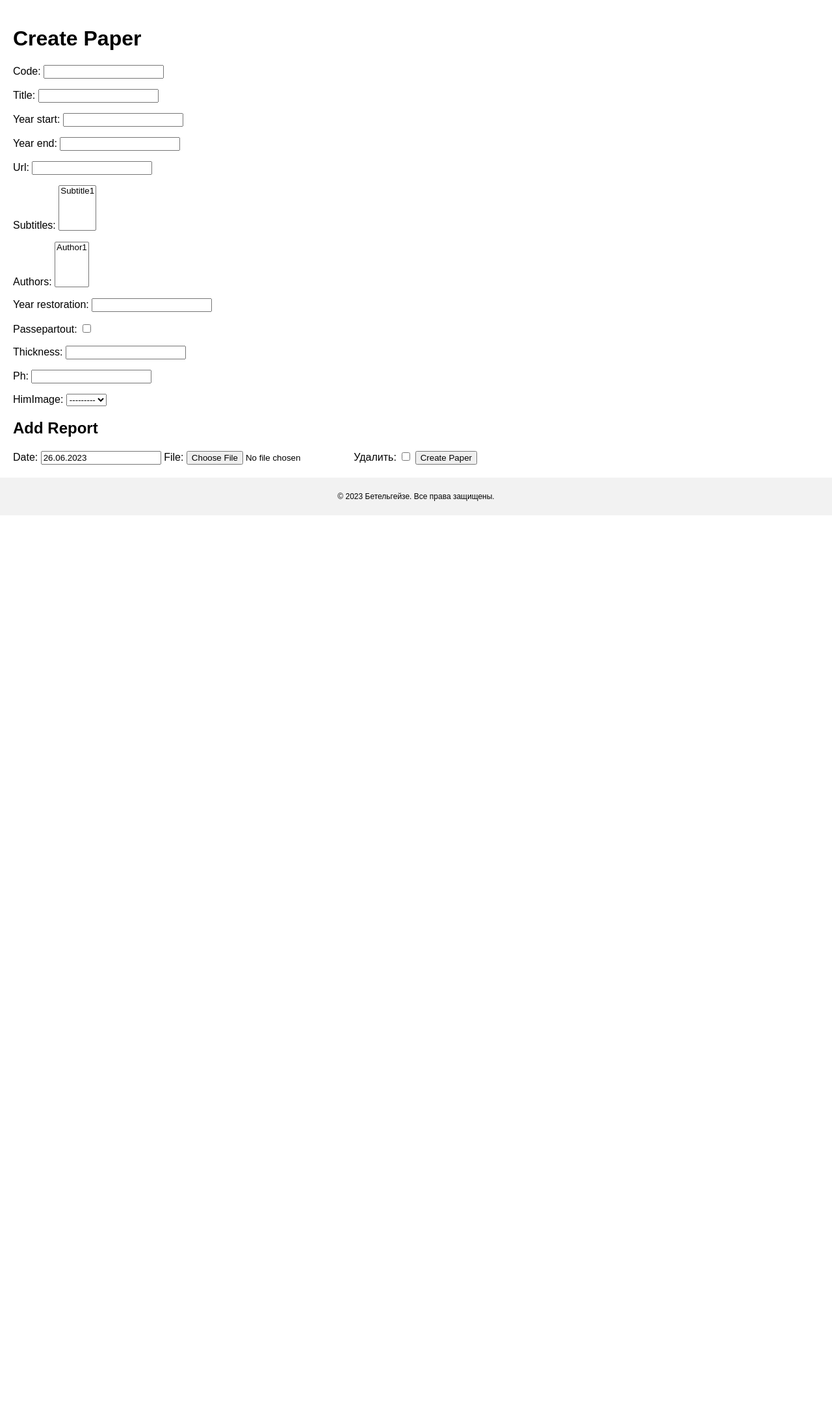
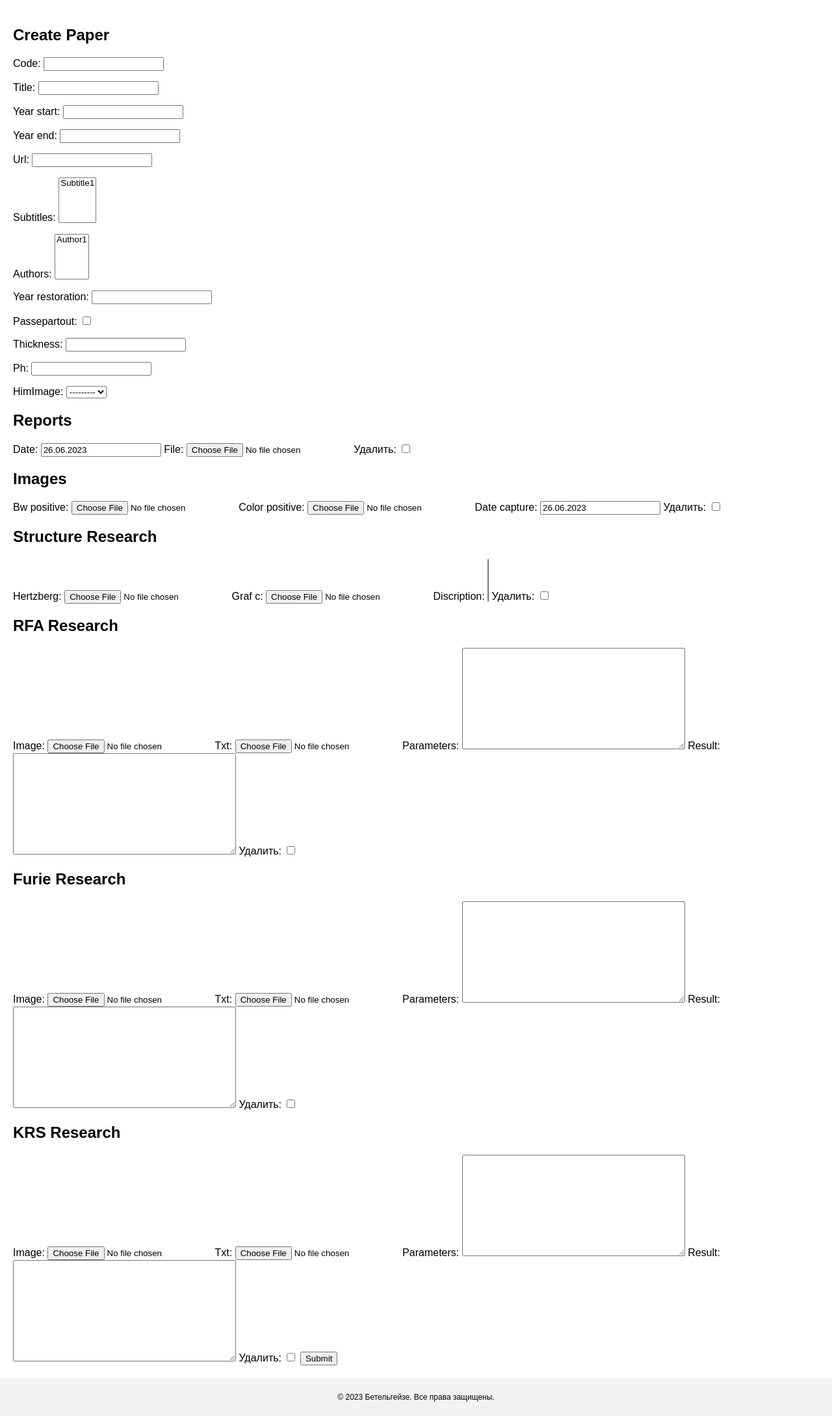
Before and after one commit to dedmamn/python, a Django app: page /addPaper in a window 1280 px wide. Shown: the part 68-2247 px from the top of the page at 65% size. Before the commit the page ends 861 px from the top, so only its background shows below. Run offline with Django 4.2, Linux system fonts and the light colour scheme; data comes from the database, SQL or seed files in the repository; data that the repository does not hold is empty.

Commit message:
paper form full

```diff
--- a/betelgeuse/paper/forms.py
+++ b/betelgeuse/paper/forms.py
@@ -1,25 +1,92 @@
 from django import forms
 from .models import *
-from django.forms import inlineformset_factory
 
 
 class ReportForm(forms.ModelForm):
     class Meta:
         model = Report
-        fields = "__all__"
+        fields = ["date", "file"]
 
 
-PaperReportFormSet = inlineformset_factory(Paper, Report, form=ReportForm, extra=1)
+class ImageForm(forms.ModelForm):
+    class Meta:
+        model = Image
+        fields = ["bw_positive", "color_positive", "date_capture"]
+
+
+class StructureResearchForm(forms.ModelForm):
+    class Meta:
+        model = StructureResearch
+        fields = ["hertzberg", "graf_c", "discription"]
+
+
+class RfaResearchForm(forms.ModelForm):
+    class Meta:
+        model = RfaResearch
+        fields = ["image", "txt", "parameters", "result"]
+
+
+class FurieResearchForm(forms.ModelForm):
+    class Meta:
+        model = FurieResearch
+        fields = ["image", "txt", "parameters", "result"]
+
+
+class KrsResearchForm(forms.ModelForm):
+    class Meta:
+        model = KrsResearch
+        fields = ["image", "txt", "parameters", "result"]
 
 
 class PaperForm(forms.ModelForm):
-    report_formset = PaperReportFormSet(prefix="reports")
+    report_formset = forms.inlineformset_factory(Paper, Report, form=ReportForm, extra=1)
+    image_formset = forms.inlineformset_factory(Paper, Image, form=ImageForm, extra=1)
+    structure_formset = forms.inlineformset_factory(Paper, StructureResearch, form=StructureResearchForm, extra=1)
+    rfa_formset = forms.inlineformset_factory(Paper, RfaResearch, form=RfaResearchForm, extra=1)
+    furie_formset = forms.inlineformset_factory(Paper, FurieResearch, form=FurieResearchForm, extra=1)
+    krs_formset = forms.inlineformset_factory(Paper, KrsResearch, form=KrsResearchForm, extra=1)
 
     class Meta:
         model = Paper
-        fields = "__all__"
+        fields = [
+            "code",
+            "title",
+            "year_start",
+            "year_end",
+            "url",
+            "subtitles",
+            "authors",
+            "year_restoration",
+            "passepartout",
+            "thickness",
+            "ph",
+            "HimImage",
+        ]
 
-        widgets = {
-            "date": forms.DateInput(attrs={"required": "required", "type": "date"}),
-            "file": forms.ClearableFileInput(attrs={"required": "required"}),
-        }
+    def __init__(self, *args, **kwargs):
+        super(PaperForm, self).__init__(*args, **kwargs)
+        self.fields["subtitles"].widget.attrs["class"] = "select2"
+        self.fields["authors"].widget.attrs["class"] = "select2"
+
+    def save(self, commit=True):
+        instance = super(PaperForm, self).save(commit=commit)
+        if commit:
+            self.report_formset.instance = instance
+            self.report_formset.save()
+
+            self.image_formset.instance = instance
+            self.image_formset.save()
+
+            self.structure_formset.instance = instance
+            self.structure_formset.save()
+
+            self.rfa_formset.instance = instance
+            self.rfa_formset.save()
+
+            self.furie_formset.instance = instance
+            self.furie_formset.save()
+
+            self.krs_formset.instance = instance
+            self.krs_formset.save()
+
+        return instance
--- a/betelgeuse/paper/templates/paper/addPaper.html
+++ b/betelgeuse/paper/templates/paper/addPaper.html
@@ -1,29 +1,48 @@
 {% extends 'paper/base.html' %}
 
 {% block content %}
-{% comment %} <h1>{{title}}</h1>
-<form method="post">
+<form method="post" enctype="multipart/form-data">
     {% csrf_token %}
-    {{ form }}
-</form>
-<h1>Добавление report</h1>
-<form method="post", enctype="multipart/form-data">
-    {% csrf_token %}
-    {{ report_formset }}
-</form>
-<input type="submit" value="Submit"> {% endcomment %}
-    <h1>Create Paper</h1>
-    <form method="post" enctype="multipart/form-data">
-        {% csrf_token %}
-        {{ form.as_p }}
 
-        <h2>Add Report</h2>
-        {{ report_formset.management_form }}
-        {% for form in report_formset %}
-            {{ form.as_table }}
-        {% endfor %}
+    <h2>Create Paper</h2>
+    {{ paper_form.as_p }}
 
+    <h2>Reports</h2>
+    {{ paper_form.report_formset.management_form }}
+    {% for form in paper_form.report_formset %}
+      {{ form.as_table }}
+    {% endfor %}
 
-        <input type="submit" value="Create Paper">
-    </form>
+    <h2>Images</h2>
+    {{ paper_form.image_formset.management_form }}
+    {% for form in paper_form.image_formset %}
+      {{ form.as_table }}
+    {% endfor %}
+
+    <h2>Structure Research</h2>
+    {{ paper_form.structure_formset.management_form }}
+    {% for form in paper_form.structure_formset %}
+      {{ form.as_table }}
+    {% endfor %}
+
+    <h2>RFA Research</h2>
+    {{ paper_form.rfa_formset.management_form }}
+    {% for form in paper_form.rfa_formset %}
+      {{ form.as_table }}
+    {% endfor %}
+
+    <h2>Furie Research</h2>
+    {{ paper_form.furie_formset.management_form }}
+    {% for form in paper_form.furie_formset %}
+      {{ form.as_table }}
+    {% endfor %}
+
+    <h2>KRS Research</h2>
+    {{ paper_form.krs_formset.management_form }}
+    {% for form in paper_form.krs_formset %}
+      {{ form.as_table }}
+    {% endfor %}
+
+    <button type="submit">Submit</button>
+  </form>
 {% endblock content %}
--- a/betelgeuse/paper/views.py
+++ b/betelgeuse/paper/views.py
@@ -13,24 +13,15 @@ def index(request):
 
 
 def addPaper(request):
-    # if this is a POST request we need to process the form data
     if request.method == "POST":
-        form = PaperForm(request.POST)
-        report_formset = PaperReportFormSet(request.POST, request.FILES, prefix="reports")
-
-        if form.is_valid() and report_formset.is_valid():
-            paper = form.save()
-            report_formset.instance = paper
-            report_formset.save()
-
+        form = PaperForm(request.POST, request.FILES)
+        if form.is_valid():
+            form.save()
             return index(request)
-        else:
-            print(report_formset.errors)
     else:
         form = PaperForm()
-        report_formset = PaperReportFormSet(prefix="reports")
 
-    return render(request, "paper/addPaper.html", {"form": form, "report_formset": report_formset})
+    return render(request, "paper/addPaper.html", {"paper_form": form})
 
 
 def about(request):
```
